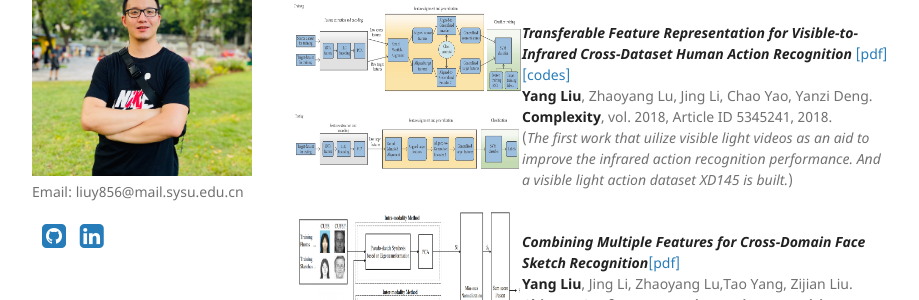
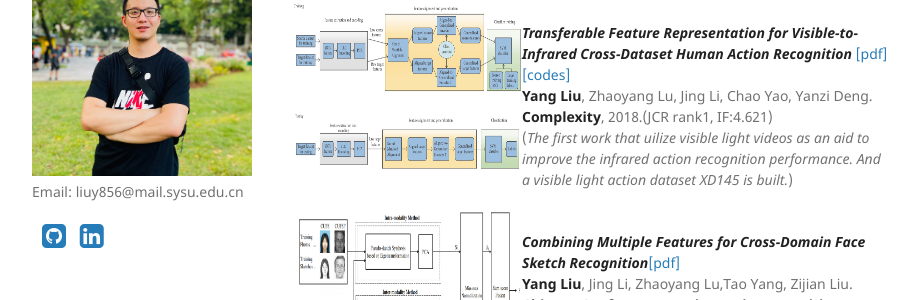
Before and after one commit to YangLiu9208/home, a Jekyll site: the page built from index.md, in a window 1280 px wide and 900 px high, scrolled down 1413 px. Shown: the part 153-453 px from the top of the window, without its empty margins (178-1097 px from the left). Built offline with Jekyll 4.4.1, drawn with Linux system fonts in a browser that asks for light colours; a style sheet for code colours, icons or effects is not loaded.

Commit message:
Update index.md

```diff
--- a/index.md
+++ b/index.md
@@ -75,7 +75,7 @@ Committee: Zhaoyang Lu, Jing Li, Quanxue Gao, Peiyi Shen, Guizhong Liu, Chun Qi.
 </div>
 ***Transferable Feature Representation for Visible-to-Infrared Cross-Dataset Human Action Recognition*** [[pdf]](https://arxiv.org/abs/1909.08297)[[codes]](https://yangliu9208.github.io/CDFAG/)
 **Yang Liu**, Zhaoyang Lu, Jing Li, Chao Yao, Yanzi Deng.
-**Complexity**, vol. 2018, Article ID 5345241, 2018.
+**Complexity**, 2018.(JCR rank1, IF:4.621)
 (*The first work that uilize visible light videos as an aid to improve the infrared action recognition performance. And a visible light action dataset XD145 is built.*)
 
 <div align="left">
```
